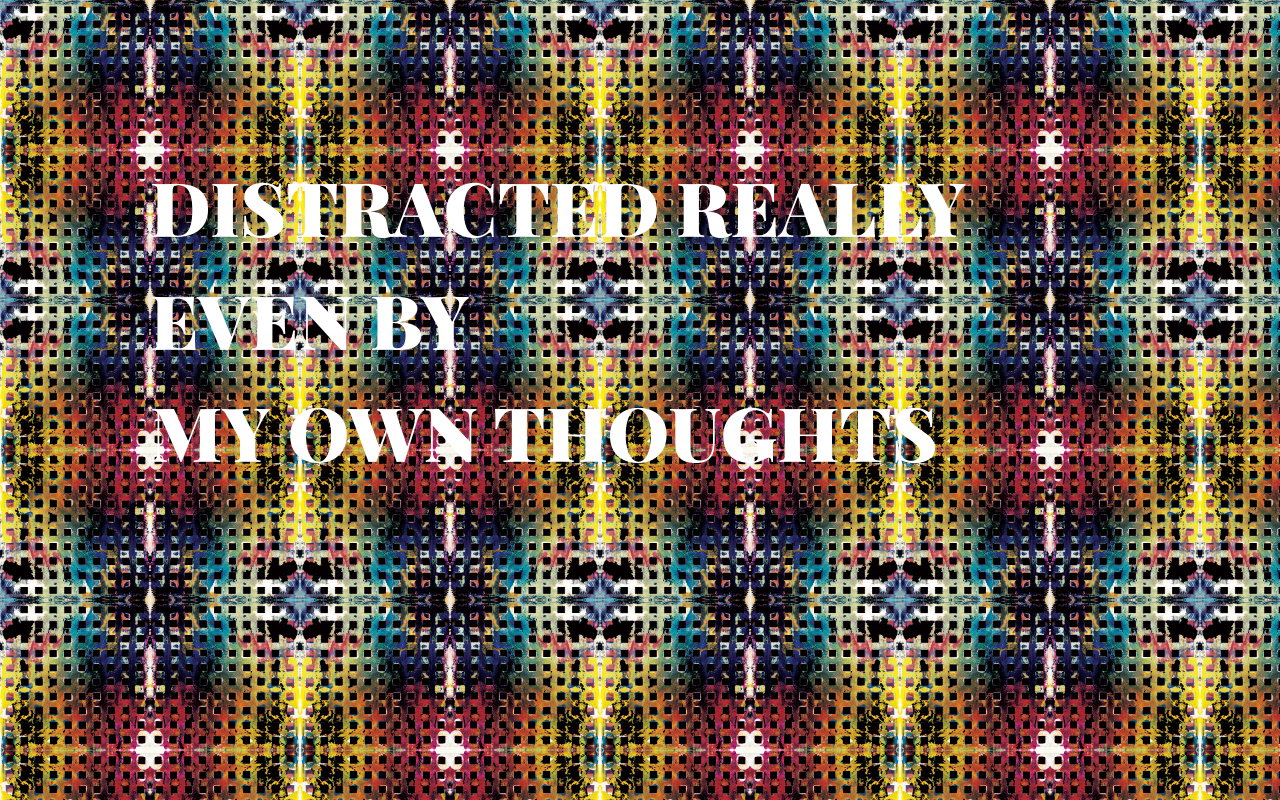
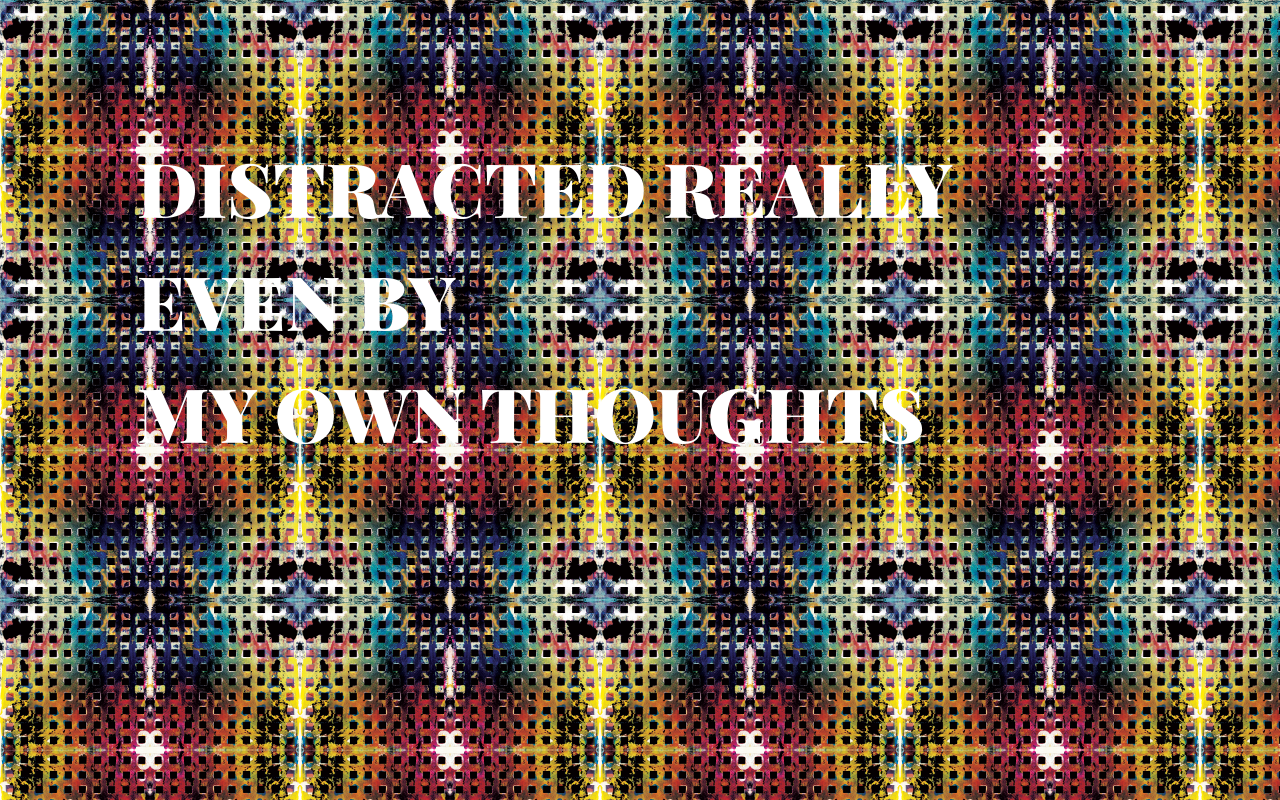
Before and after one commit to bqpd/distractuousnes, a plain HTML site: page index.html in a window 1280 px wide. Drawn offline with nearby package versions, Linux system fonts and the light colour scheme; a web font is replaced by a local one.

Commit message:
slightly move text

```diff
--- a/index.html
+++ b/index.html
@@ -9,8 +9,8 @@ body {
 	color: white;
 	font-family: "Oswald";
 	font-weight: 400;
-	margin: 150px;
-	vertical-align: middle;
+	margin-left: 137px;
+	margin-top: 131px;
 	font-size: 75px;
 	line-height: 1.5;
 	overflow: hidden;
```
